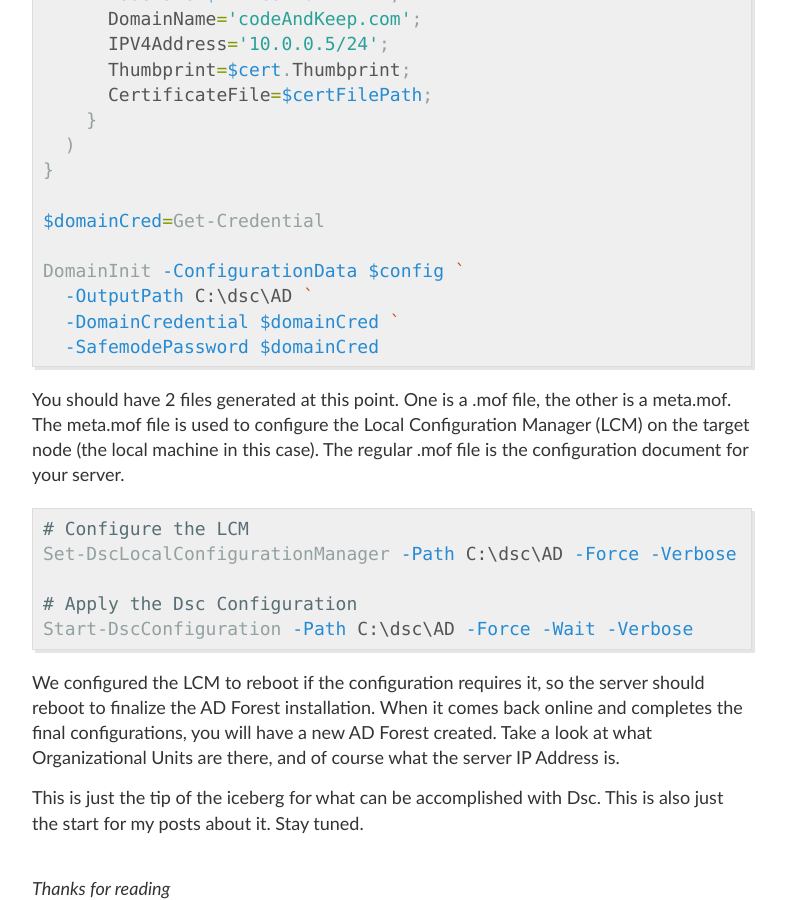
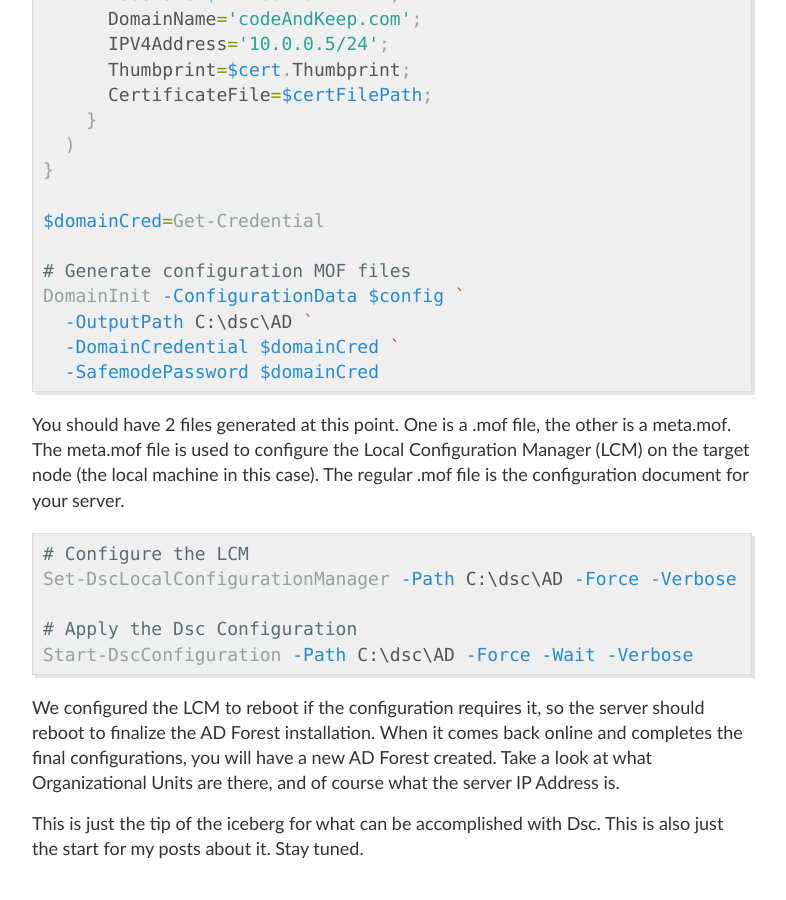
Before and after one commit to briansworth/dev, a Jekyll site: the page built from _posts/2019-2-17-Dsc-Install-AD-Forest.md, in a window 1280 px wide and 900 px high, scrolled down 4549 px. Shown: the whole window, without its empty margins (248-1034 px from the left). Built offline with Jekyll 4.4.1, drawn with Linux system fonts in a browser that asks for light colours.

Commit message:
added comment

```diff
--- a/_posts/2019-2-17-Dsc-Install-AD-Forest.md
+++ b/_posts/2019-2-17-Dsc-Install-AD-Forest.md
@@ -201,6 +201,7 @@ $config=@{
 
 $domainCred=Get-Credential
 
+# Generate configuration MOF files
 DomainInit -ConfigurationData $config `
   -OutputPath C:\dsc\AD `
   -DomainCredential $domainCred `
```
